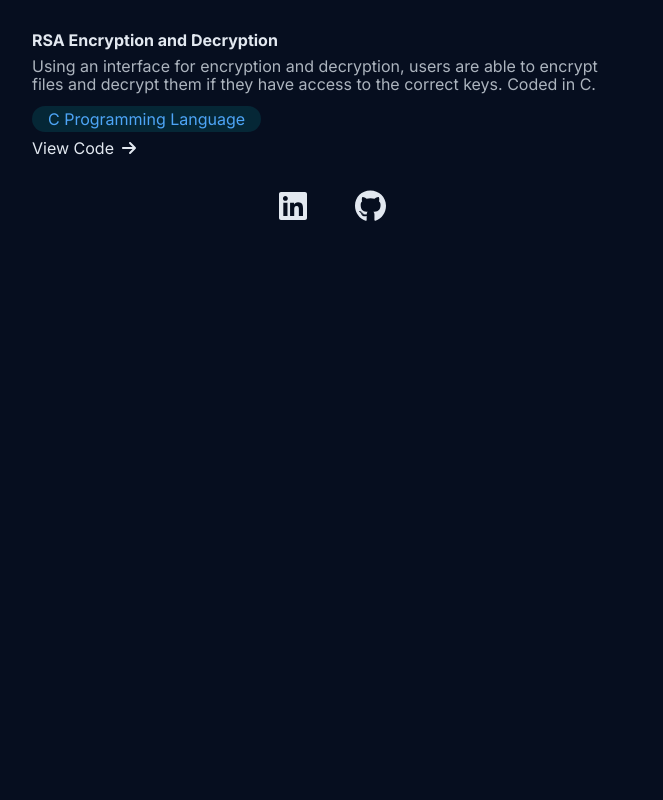
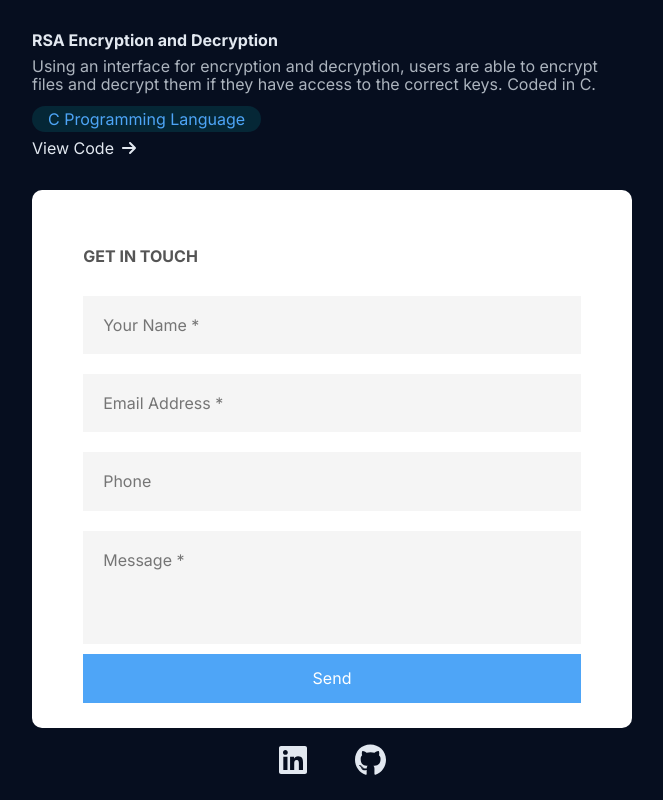
Before and after one commit to jonathanguyen21/Portfolio-Website, a React (Vite) app: page / in a window 1280 px wide. Shown: the part 1598-2398 px from the top of the page, without its empty margins (308-971 px from the left). Before the commit the page ends 1844 px from the top, so only its background shows below. Built offline with nearby package versions, Linux system fonts and the light colour scheme.

Commit message:
Created Contact Component

```diff
--- /dev/null
+++ b/components/Contact.jsx
@@ -0,0 +1,22 @@
+export const Contact = () => {
+  return (
+    <div className="container contact" id="contact">
+      <form
+        action="https://formsubmit.co/jonathandnguyen21@gmail.com"
+        method="POST"
+      >
+        <h3>GET IN TOUCH</h3>
+        <input type="text" name="name" placeholder="Your Name *" required />
+        <input
+          type="email"
+          name="email"
+          placeholder="Email Address *"
+          required
+        />
+        <input type="tel" name="phone" placeholder="Phone" />
+        <textarea name="message" rows="4" placeholder="Message *"></textarea>
+        <button type="submit">Send</button>
+      </form>
+    </div>
+  );
+};
--- a/components/NavBar.jsx
+++ b/components/NavBar.jsx
@@ -6,6 +6,11 @@ function NavBar() {
 
   function ScrollProjects() {
     const element = document.getElementById("projects--section");
+    element.scrollIntoView({ behavior: "smooth" });
+  }
+
+  function ScrollContact() {
+    const element = document.getElementById("contact");
     element.scrollIntoView({ behavior: "smooth" });
   }
 
@@ -18,7 +23,9 @@ function NavBar() {
         <a onClick={ScrollProjects} className="navbar__list__item">
           Projects
         </a>
-        <li className="navbar__list__item">Contact</li>
+        <a onClick={ScrollContact} className="navbar__list__item">
+          Contact
+        </a>
         <a
           href="https://docs.google.com/document/d/1tnCklbnH17hHW5gAsIj1t1LGo5UsfNXw/edit?usp=sharing&ouid=106471855305774167176&rtpof=true&sd=true"
           target="_blank"
--- a/src/App.css
+++ b/src/App.css
@@ -7,8 +7,6 @@ body {
     color: rgb(226, 232, 240);
     font-family: Inter, Arial, Helvetica, sans-serif;
     font-size: 1rem;
-    margin-left: 2rem;
-    margin-right: 2rem;
     overflow-x: hidden;
 }
 
@@ -46,8 +44,10 @@ a:hover {
 /* NavBar */
 
 .navbar {
+    background: rgba(0, 255, 255, 0.05);
+    width: auto;
     position: fixed;
-    right: 5px;
+    right: 0;
     z-index: 1;
 }
 
@@ -193,3 +193,51 @@ p {
 .test {
     color: red;
 }
+
+/* Contact */
+
+.contact {
+    display: flex;
+    align-items: center;
+    justify-content: center;
+}
+
+form {
+    margin-top: 1rem;
+    background: rgba(255, 255, 255);
+    display: flex;
+    flex-direction: column;
+    padding: 2vw 4vw;
+    width: 90%;
+    max-width: 600px;
+    border-radius: 10px;
+}
+
+form h3 {
+    color: #555;
+    font-weight: 800;
+    margin-bottom: 20px;
+}
+
+form input, form textarea {
+    border: 0;
+    margin: 10px 0;
+    padding: 20px;
+    outline: none;
+    background: #f5f5f5;
+    font-size: 1rem;
+}
+
+form textarea {
+    resize: none;
+}
+
+form button {
+    padding: 15px;
+    background-color: #4ea5f7;
+    color: #fff;
+    font-size: 1rem;
+    border: 0;
+    outline: none;
+    cursor: pointer;
+}
--- a/src/App.jsx
+++ b/src/App.jsx
@@ -5,6 +5,7 @@ import Hero from "../components/Hero";
 import About from "../components/About";
 import Projects from "../components/Projects";
 import SocialMedia from "../components/SocialMedia";
+import { Contact } from "../components/Contact";
 
 function App() {
   return (
@@ -13,6 +14,7 @@ function App() {
       <Hero />
       <About />
       <Projects />
+      <Contact />
       <SocialMedia />
     </>
   );
```
